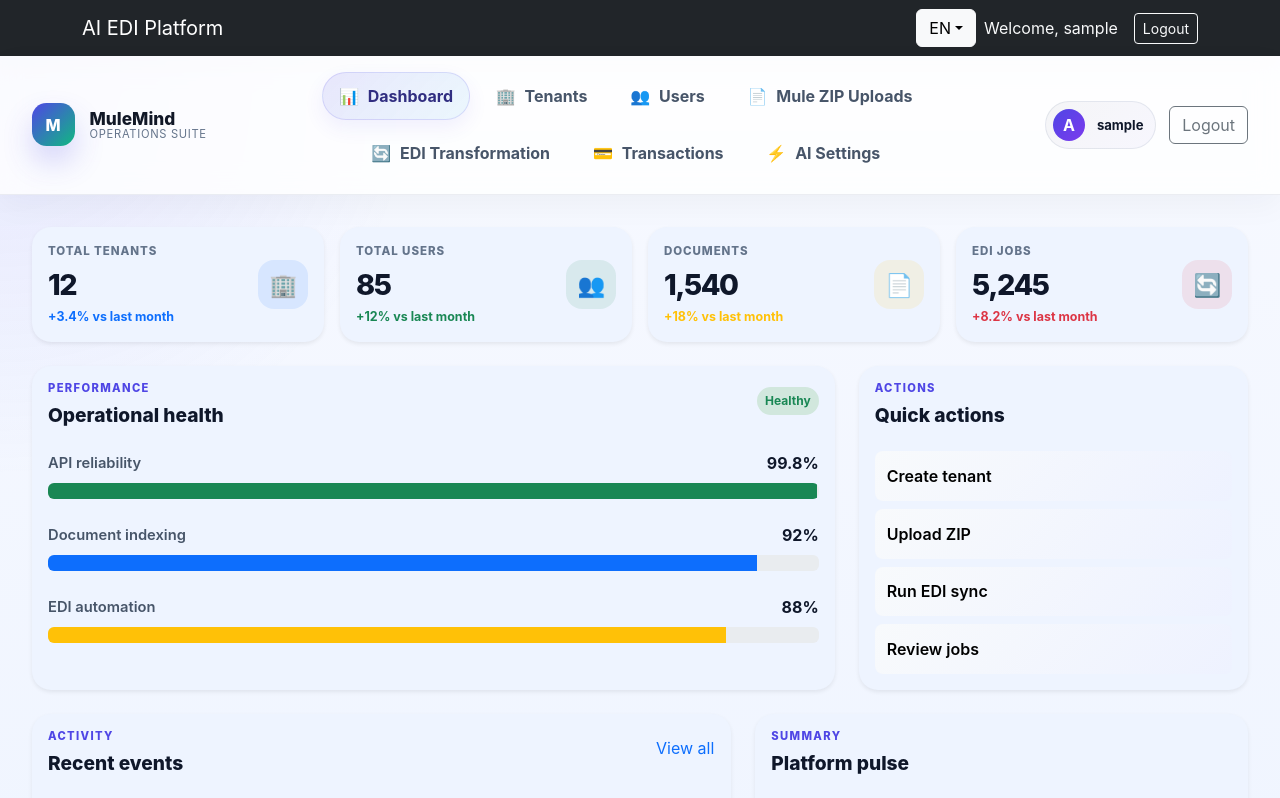
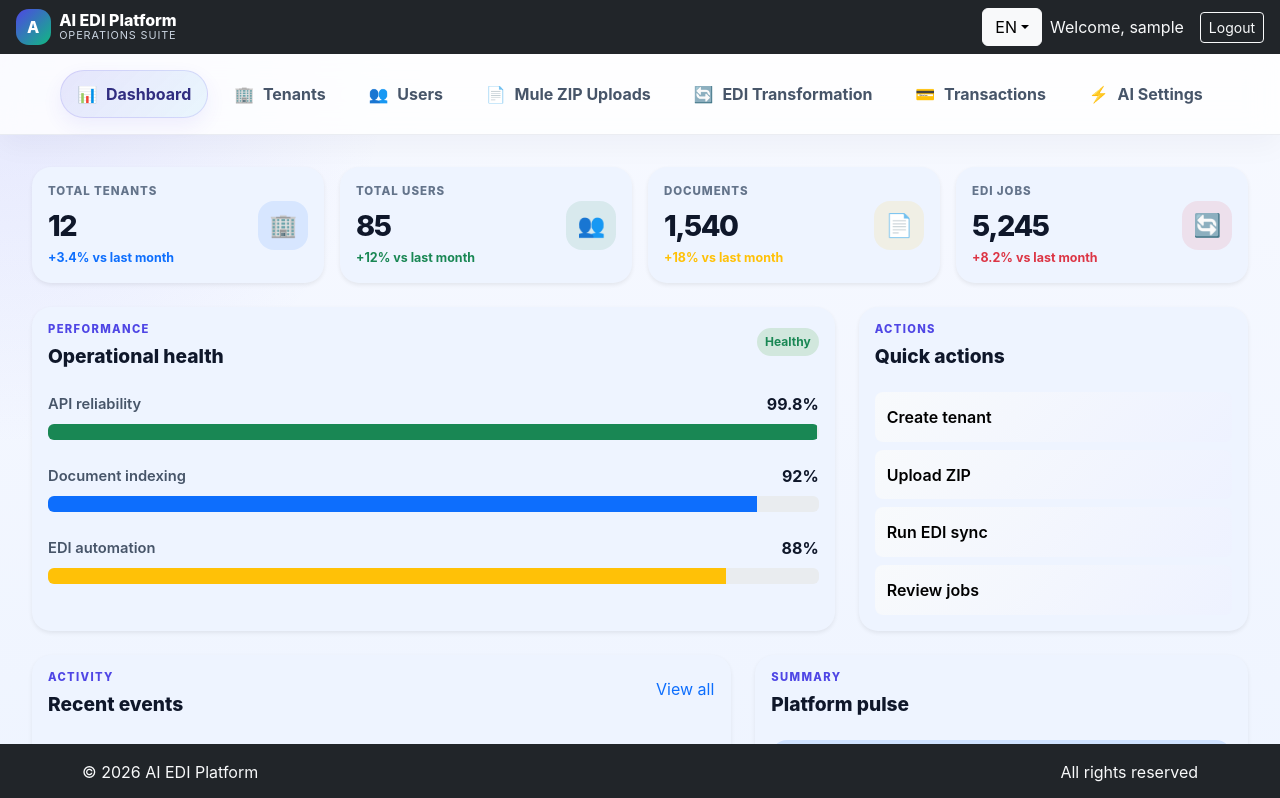
Before and after one commit to amresh087/mulemind-llm, a React (Vite) app: page /admin in a window 1280 px wide. Shown: the top 798 px of the page. Built offline with nearby package versions, Linux system fonts and the light colour scheme; sample sign-in values are in the browser's storage.

Commit message:
refactor code

```diff
--- a/src/components/layout/AdminLayout.css
+++ b/src/components/layout/AdminLayout.css
@@ -1,8 +1,9 @@
 .app-shell {
   display: flex;
   flex-direction: column;
-  min-height: 100vh;
+  height: 100vh;
   width: 100%;
+  overflow: hidden;
   background:
     radial-gradient(circle at top left, rgba(99, 102, 241, 0.12), transparent 26%),
     linear-gradient(180deg, #f7f9ff 0%, #eef4ff 100%);
@@ -12,6 +13,7 @@
   position: sticky;
   top: 0;
   z-index: 20;
+  flex-shrink: 0;
   display: flex;
   align-items: center;
   justify-content: space-between;
@@ -160,11 +162,15 @@
   flex: 1;
   display: flex;
   flex-direction: column;
+  min-height: 0;
+  overflow: hidden;
 }
 
 .content-surface {
   flex: 1;
+  overflow-y: auto;
   padding: 2rem;
+  min-height: 0;
 }
 
 @media (max-width: 991px) {
--- a/src/components/layout/AdminLayout.tsx
+++ b/src/components/layout/AdminLayout.tsx
@@ -33,14 +33,6 @@ const AdminLayout = ({ children }: AdminLayoutProps) => {
   return (
     <div className="app-shell">
       <header className="admin-topbar">
-        <div className="brand-cluster">
-          <div className="brand-mark">M</div>
-          <div className="brand-text">
-            <span className="brand-name">MuleMind</span>
-            <small className="brand-subtitle">Operations Suite</small>
-          </div>
-        </div>
-
         <nav className="top-nav" aria-label="Main navigation">
           {menuItems.map((item) => (
             <Link
@@ -54,18 +46,7 @@ const AdminLayout = ({ children }: AdminLayoutProps) => {
           ))}
         </nav>
 
-        <div className="header-actions">
-          <div className="user-badge">
-            <span className="user-avatar">A</span>
-            <div className="user-meta d-none d-lg-block">
-              <strong>{auth?.user?.username || 'Admin'}</strong>
-            </div>
-          </div>
 
-          <Button variant="outline-secondary" className="logout-action" onClick={handleLogout}>
-            Logout
-          </Button>
-        </div>
       </header>
 
       <main className="app-main-panel">
--- a/src/components/layout/Footer.tsx
+++ b/src/components/layout/Footer.tsx
@@ -3,7 +3,7 @@ import { Container, Row, Col } from "react-bootstrap";
 
 const Footer: React.FC = () => {
   return (
-    <footer className="bg-dark text-light py-3 mt-auto">
+    <footer className="bg-dark text-light py-3" style={{ flexShrink: 0 }}>
       <Container>
         <Row>
           <Col md={6} className="text-center text-md-start">
--- a/src/components/layout/MainLayout.tsx
+++ b/src/components/layout/MainLayout.tsx
@@ -4,9 +4,16 @@ import Footer from "./Footer";
 
 const MainLayout = ({ children }: { children: React.ReactNode }) => {
   return (
-    <div className="d-flex flex-column min-vh-100 bg-light" style={{ gap: 0 }}>
+    <div
+      className="d-flex flex-column bg-light"
+      style={{
+        gap: 0,
+        height: '100vh',
+        overflow: 'hidden',
+      }}
+    >
       <Navbar />
-      <main className="flex-grow-1" style={{ padding: 0 }}>{children}</main>
+      <main className="flex-grow-1" style={{ padding: 0, minHeight: 0, overflow: 'hidden' }}>{children}</main>
       <Footer />
     </div>
   );
--- a/src/components/layout/Navbar.tsx
+++ b/src/components/layout/Navbar.tsx
@@ -15,13 +15,34 @@ const AppNavbar: React.FC = () => {
 
   return (
     <>
-      <Navbar bg="dark" variant="dark" expand={false}>
-        <Container className="d-flex justify-content-between align-items-center">
-          <div className="d-flex align-items-center">
-            <Navbar.Brand as={Link} to="/">AI EDI Platform</Navbar.Brand>
+      <Navbar bg="dark" variant="dark" expand={false} style={{ flexShrink: 0 }}>
+        <Container fluid className="d-flex justify-content-between align-items-center px-3">
+          <div className="d-flex align-items-center gap-2 me-auto">
+            <div
+              style={{
+                width: '2.2rem',
+                height: '2.2rem',
+                borderRadius: '0.8rem',
+                background: 'linear-gradient(135deg, #4f46e5 0%, #10b981 100%)',
+                color: '#fff',
+                fontWeight: 800,
+                display: 'flex',
+                alignItems: 'center',
+                justifyContent: 'center',
+                letterSpacing: '0.05em',
+              }}
+            >
+              A
+            </div>
+            <div className="d-flex flex-column" style={{ lineHeight: 1.1 }}>
+              <span style={{ fontSize: '1rem', fontWeight: 800, color: '#fff' }}>AI EDI Platform</span>
+              <small style={{ color: '#cbd5e1', fontSize: '0.68rem', letterSpacing: '0.08em', textTransform: 'uppercase' }}>
+                Operations Suite
+              </small>
+            </div>
           </div>
 
-          <div className="d-flex align-items-center gap-2">
+          <div className="d-flex align-items-center gap-2 ms-auto">
             <LanguageSwitcher />
             {user ? (
               <div className="d-flex align-items-center">
```
Also changed, not shown: src/components/layout/Sidebar.tsx (deleted, +0 -77 lines), src/components/layout/SidebarContext.tsx (deleted, +0 -22 lines).
